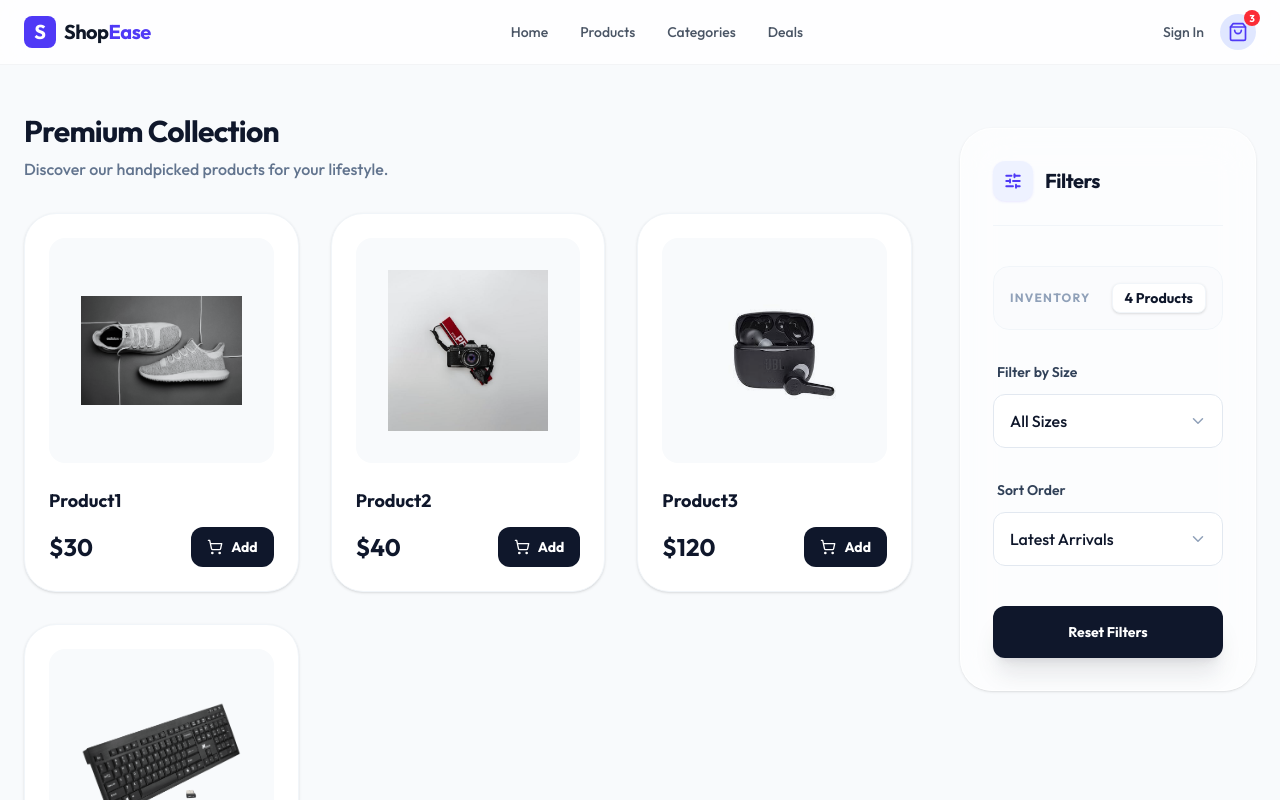
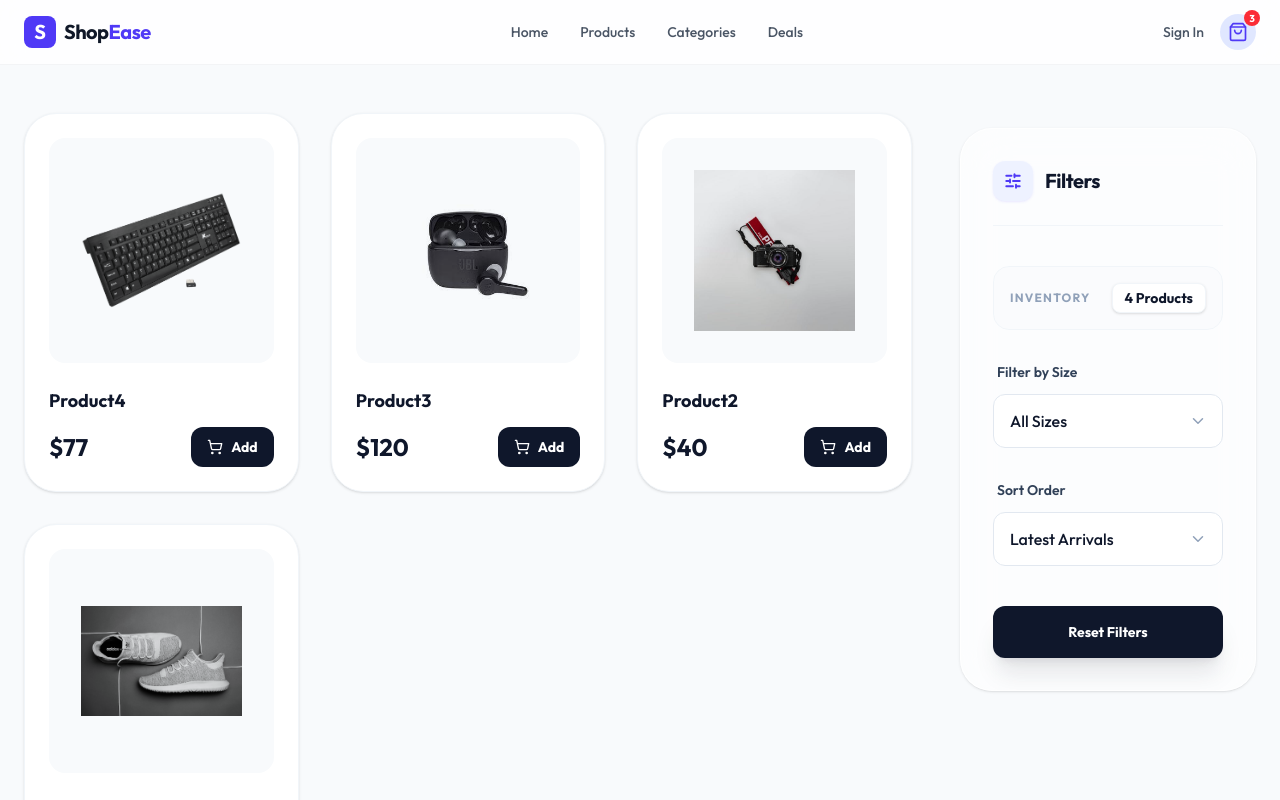
Before and after one commit to belalbahaa1/shopping-project, a React (Vite) app in the folder client/: page / in a window 1280 px wide. Shown: the top 800 px of the page. Built offline with nearby package versions, Linux system fonts and the light colour scheme.

Commit message:
filter-component-logic

```diff
--- a/client/src/App.jsx
+++ b/client/src/App.jsx
@@ -6,32 +6,45 @@ import { useState } from "react";
 import data from "./data.json";
 
 function App() {
-  const [products, setProducts] = useState(data);
+  // 1. Keep track of filter criteria only
+  const [sort, setSort] = useState("latest");
+  const [size, setSize] = useState("all");
+
+  // 2. Derive the filtered and sorted products list dynamically
+  // This replaces the need for a 'products' state and manually calling 'setProducts'
+  const filteredProducts = data
+    .filter((product) => {
+      if (size === "all") return true;
+      return product.sizes.includes(size);
+    })
+    .sort((a, b) => {
+      if (sort === "lower") return a.price - b.price;
+      if (sort === "highest") return b.price - a.price;
+      return a.id < b.id ? 1 : -1; // "latest" (assuming higher ID = newer)
+    });
+
+  // 3. Simple, clean handlers
+  const handleFilterBySize = (e) => setSize(e.target.value);
+  const handleFilterByOrder = (e) => setSort(e.target.value);
+
   return (
     <div className="min-h-screen flex flex-col bg-slate-50 relative overflow-hidden">
       <Header />
       <main className="grow container py-12">
         <div className="flex flex-col md:flex-row gap-12">
-          {/* Main Products Area */}
           <div className="md:w-3/4">
-            <div className="mb-8">
-              <h1 className="text-3xl font-extrabold text-slate-900 tracking-tight">
-                Premium Collection
-              </h1>
-              <p className="text-slate-500 mt-2 font-medium">
-                Discover our handpicked products for your lifestyle.
-              </p>
-            </div>
-            <Products products={products} />
+            <Products products={filteredProducts} />
           </div>
-          {/* Sidebar Area - Now on the left */}
           <aside className="md:w-1/4">
-            <Filter />
+            <Filter
+              handleFilterBySize={handleFilterBySize}
+              handleFilterByOrder={handleFilterByOrder}
+              size={size}
+              sort={sort}
+            />
           </aside>
         </div>
       </main>
-
-      <Footer />
     </div>
   );
 }
--- a/client/src/components/Filter.jsx
+++ b/client/src/components/Filter.jsx
@@ -2,7 +2,7 @@ import React from "react";
 
 import { SlidersHorizontal, ChevronDown, Check } from "lucide-react";
 
-const Filter = () => {
+const Filter = ({ handleFilterBySize, size, handleFilterByOrder, sort }) => {
   return (
     <div className="glass rounded-[2rem] p-8 sticky top-32 border border-white/20 shadow-2xl backdrop-blur-xl">
       <div className="flex items-center gap-3 mb-10 pb-6 border-b border-slate-100">
@@ -31,7 +31,11 @@ const Filter = () => {
             Filter by Size
           </label>
           <div className="relative group">
-            <select className="w-full appearance-none bg-white border border-slate-200 rounded-xl px-4 py-3.5 pr-10 text-slate-900 font-medium focus:ring-4 focus:ring-indigo-500/10 focus:border-indigo-500 transition-all outline-none cursor-pointer">
+            <select
+              value={size}
+              onChange={handleFilterBySize}
+              className="w-full appearance-none bg-white border border-slate-200 rounded-xl px-4 py-3.5 pr-10 text-slate-900 font-medium focus:ring-4 focus:ring-indigo-500/10 focus:border-indigo-500 transition-all outline-none cursor-pointer"
+            >
               <option value="all">All Sizes</option>
               <option value="xs">Extra Small (XS)</option>
               <option value="s">Small (S)</option>
@@ -49,7 +53,11 @@ const Filter = () => {
             Sort Order
           </label>
           <div className="relative group">
-            <select className="w-full appearance-none bg-white border border-slate-200 rounded-xl px-4 py-3.5 pr-10 text-slate-900 font-medium focus:ring-4 focus:ring-indigo-500/10 focus:border-indigo-500 transition-all outline-none cursor-pointer">
+            <select
+              onChange={handleFilterByOrder}
+              value={sort}
+              className="w-full appearance-none bg-white border border-slate-200 rounded-xl px-4 py-3.5 pr-10 text-slate-900 font-medium focus:ring-4 focus:ring-indigo-500/10 focus:border-indigo-500 transition-all outline-none cursor-pointer"
+            >
               <option value="latest">Latest Arrivals</option>
               <option value="lower">Price: Low to High</option>
               <option value="highest">Price: High to Low</option>
--- a/client/src/data.json
+++ b/client/src/data.json
@@ -29,6 +29,6 @@
     "imageUrl": "/images/product4.png",
     "desc": "This is Product 4",
     "price": 77,
-    "sizes": ["s", "m"]
+    "sizes": ["s"]
   }
 ]
```
